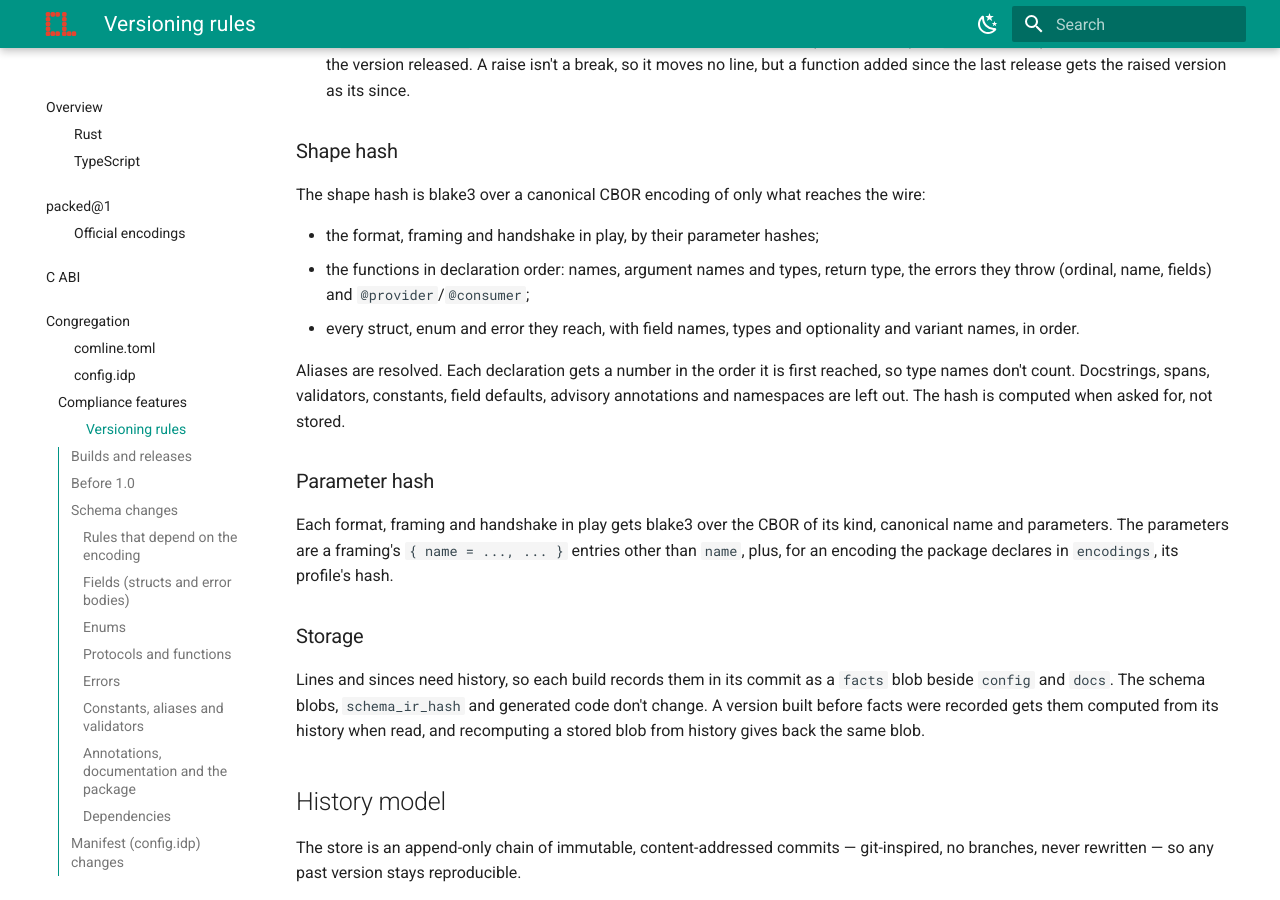
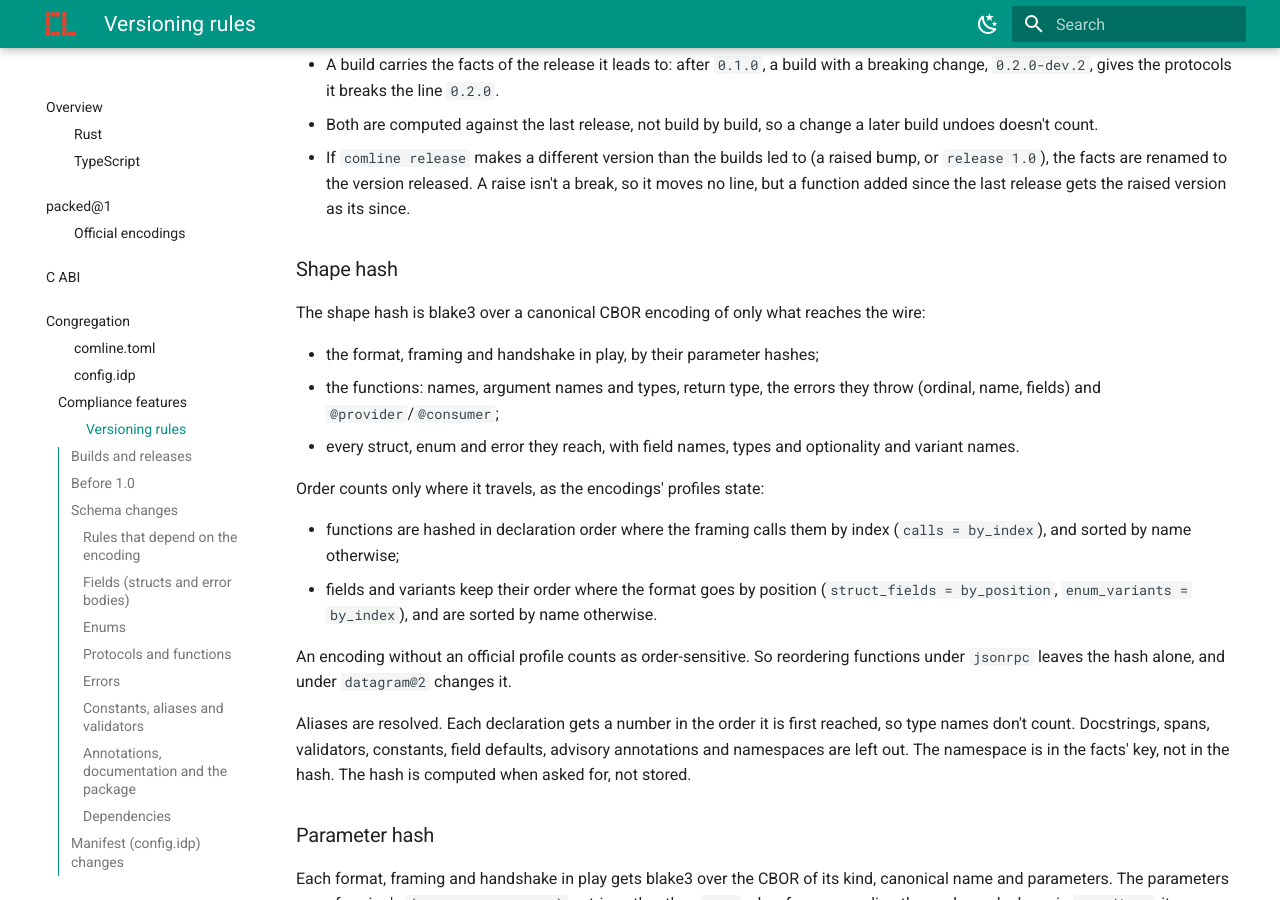
Before and after one commit to ComlineProject/docs, an MkDocs documentation site: the page built from docs/docs/reference/versioning.md, in a window 1280 px wide and 900 px high, scrolled down 7091 px. Built offline with MkDocs 1.6.1 and Material for MkDocs 9.7.7, drawn with Linux system fonts in a browser that asks for light colours; the version menu is left out; some of the changed text lies outside the part shown.

Commit message:
docs: facts keyed by protocol path; shape hash order only where it travels

```diff
--- a/docs/docs/reference/versioning.md
+++ b/docs/docs/reference/versioning.md
@@ -205,6 +205,10 @@
 | shape hash | per protocol: a hash of what it puts on the wire |
 | parameter hash | per encoding: a hash of its name and parameters |
 
+Facts are kept per protocol **path**, `namespace::Protocol`, so protocols
+of the same name in two schemas each have their own. A renamed namespace or
+protocol keeps its line and sinces.
+
 ### Line
 
 A protocol's line moves to the release that carries a breaking change to it,
@@ -219,7 +223,9 @@
 A break anywhere else in the package leaves the line alone. A change to the
 package's `wire.format`, `wire.framing` or `handshake` moves every
 protocol's line. Renaming a namespace or a protocol doesn't move it, because
-neither name travels.
+neither name travels. Each protocol's changes come from the diff with every
+other protocol left out, so a change to a protocol of the same name in
+another schema isn't its.
 
 ### Since
 
@@ -248,15 +254,27 @@
 the wire:
 
 - the format, framing and handshake in play, by their parameter hashes;
-- the functions in declaration order: names, argument names and types,
-  return type, the errors they throw (ordinal, name, fields) and
-  `@provider`/`@consumer`;
+- the functions: names, argument names and types, return type, the errors
+  they throw (ordinal, name, fields) and `@provider`/`@consumer`;
 - every struct, enum and error they reach, with field names, types and
-  optionality and variant names, in order.
+  optionality and variant names.
+
+Order counts only where it travels, as the encodings' profiles state:
+
+- functions are hashed in declaration order where the framing calls them by
+  index (`calls = by_index`), and sorted by name otherwise;
+- fields and variants keep their order where the format goes by position
+  (`struct_fields = by_position`, `enum_variants = by_index`), and are
+  sorted by name otherwise.
+
+An encoding without an official profile counts as order-sensitive. So
+reordering functions under `jsonrpc` leaves the hash alone, and under
+`datagram@2` changes it.
 
 Aliases are resolved. Each declaration gets a number in the order it is first
 reached, so type names don't count. Docstrings, spans, validators, constants,
-field defaults, advisory annotations and namespaces are left out. The hash is
+field defaults, advisory annotations and namespaces are left out. The
+namespace is in the facts' key, not in the hash. The hash is
 computed when asked for, not stored.
 
 ### Parameter hash
```
Also changed, not shown: docs/docs/reference/tools/inspect.md (+5 -3 lines).
